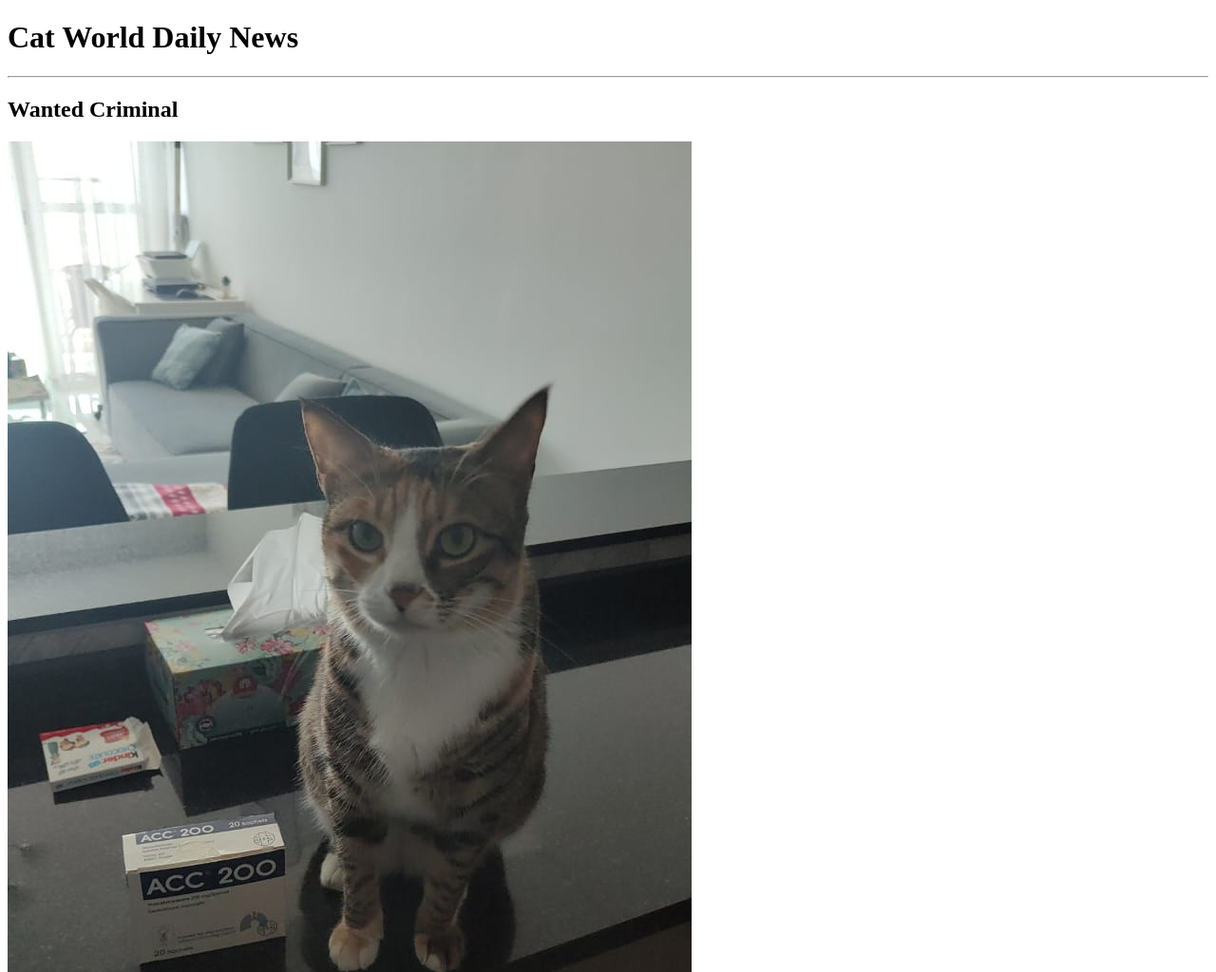
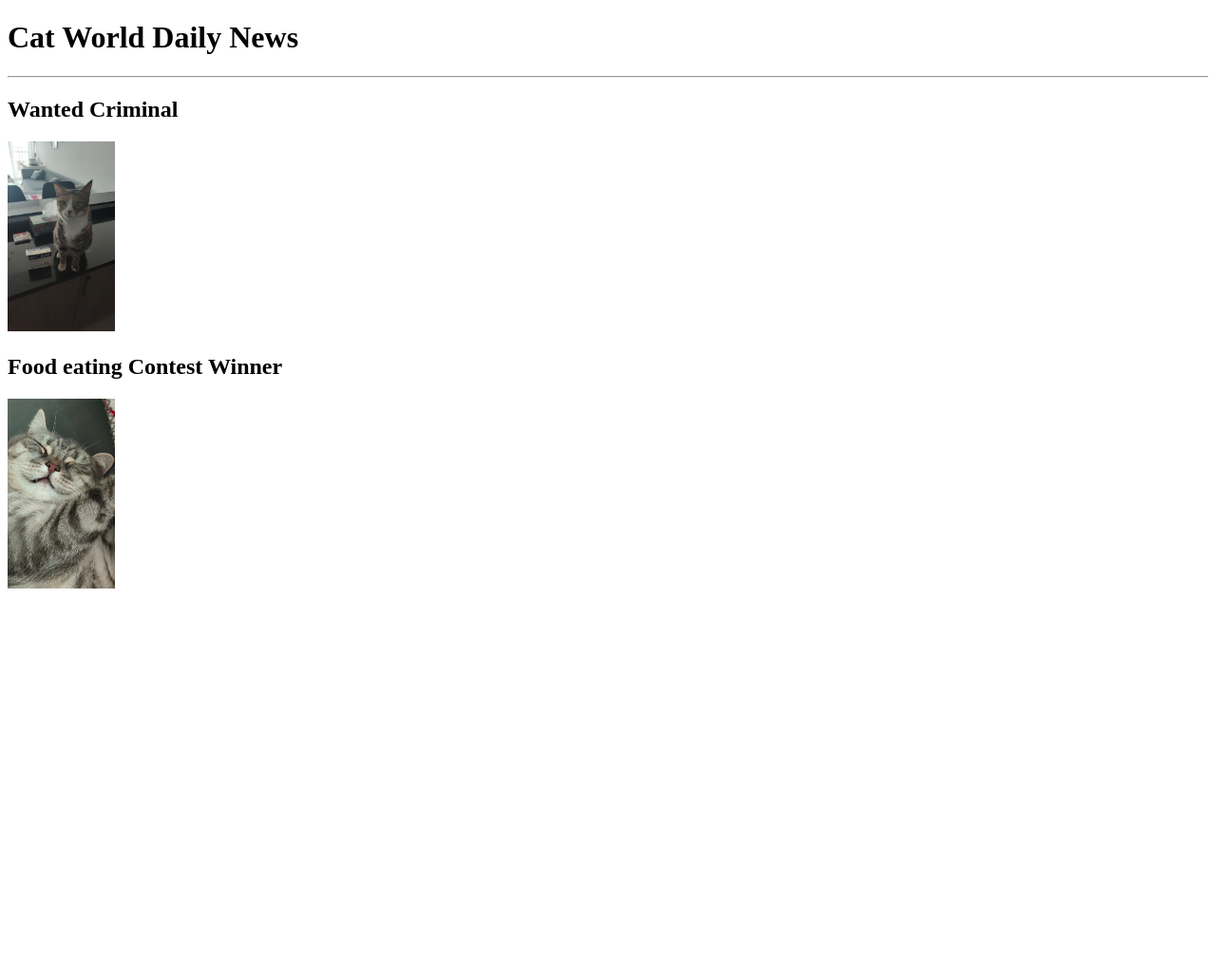
Before and after one commit to Ugeen1/Cat-news, a plain HTML site: page index.html in a window 1280 px wide. Shown: the top 1024 px of the page at 95% size. After the commit the page ends 800 px from the top, so only its background shows below. Drawn offline with Linux system fonts and the light colour scheme.

Commit message:
index.html

```diff
--- a/index.html
+++ b/index.html
@@ -9,8 +9,8 @@
     <h1>Cat World Daily News</h1>
     <hr>
     <h2>Wanted Criminal</h2>
-        <img src="./assets/images/Phibs.jpeg" hight="200">
+        <img src="./assets/images/Phibs.jpeg" height="200">
     <h2>Food eating Contest Winner</h2>
-        <img src="">
+        <img src="./assets/images/WhatsApp Image 2024-06-09 at 16.41.13.jpeg" height="200">
 </body>
 </html>
```
